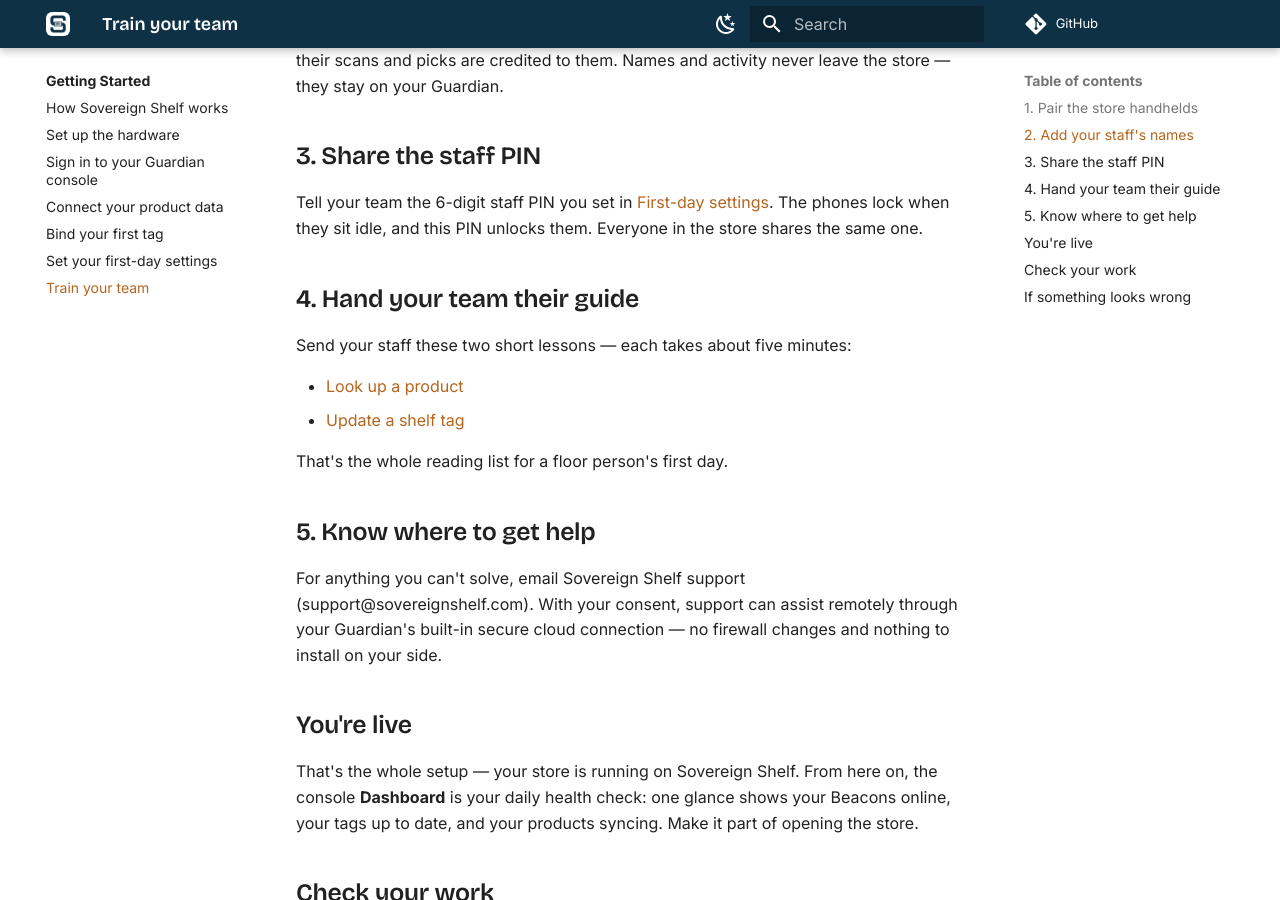
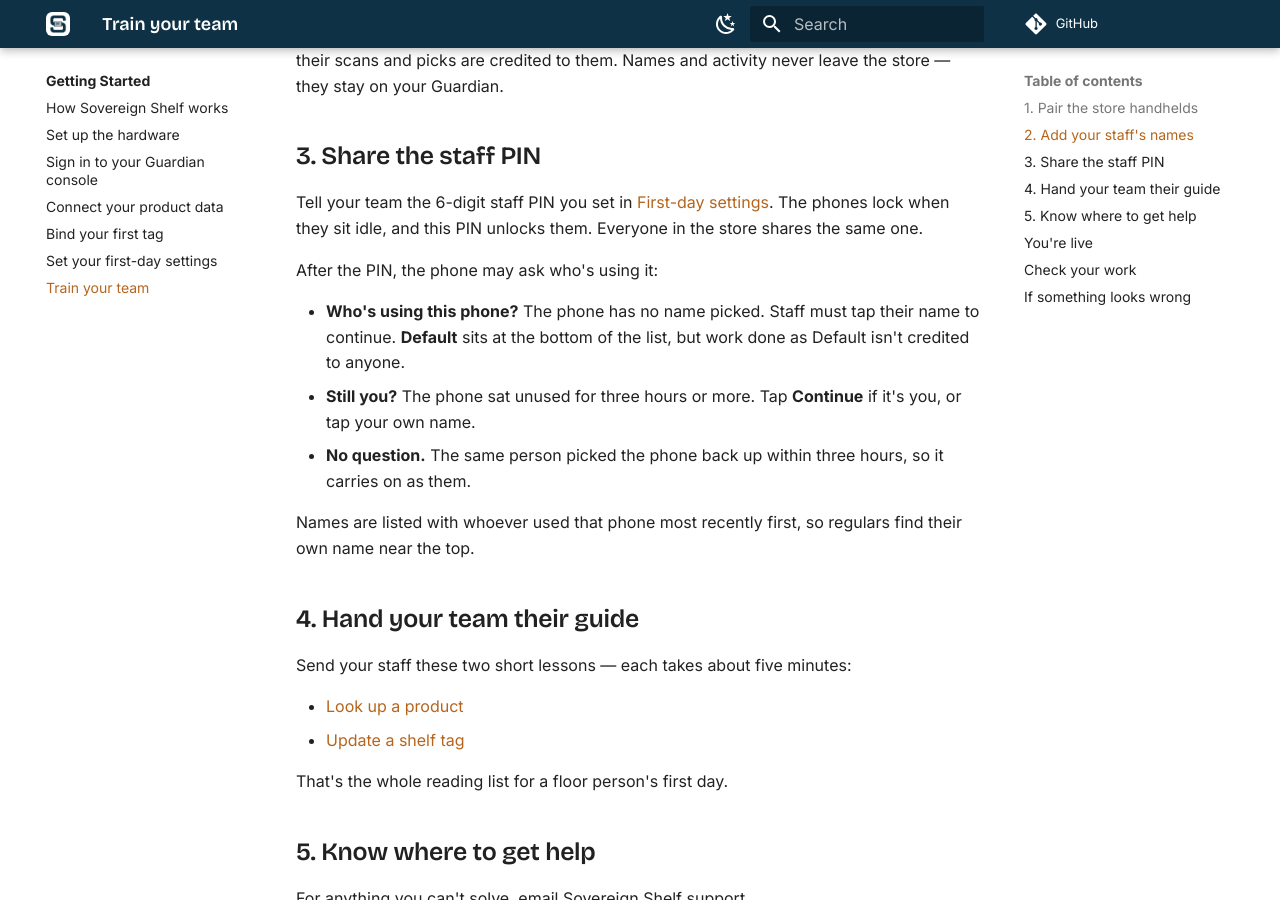
Before and after one commit to jimidarke/sosh-docs, an MkDocs documentation site: the page built from docs/getting-started/a7-train-your-team.md, in a window 1280 px wide and 900 px high, scrolled down 1822 px. Built offline with MkDocs 1.6.1 and Material for MkDocs 9.7.7, drawn with Linux system fonts in a browser that asks for light colours; comment, search, counter and statistics services are not loaded.

Commit message:
docs(staff): tell staff to tap their name after unlocking
The Mobile Scanner now asks who's using the phone after a PIN unlock:
- It must be answered when the phone is on Default.
- "Still you?" appears after 3 h idle.
- There's no question when the same person returns within 3 h.
The a7 lesson explains the three cases; the f2/f3 prerequisites add "tap
your name".

Co-Authored-By: Claude Opus 5.5 (1M context) <noreply@anthropic.com>

```diff
--- a/docs/getting-started/a7-train-your-team.md
+++ b/docs/getting-started/a7-train-your-team.md
@@ -37,6 +37,14 @@ The names appear in the name picker on every phone. When someone picks their nam
 
 Tell your team the 6-digit staff PIN you set in [First-day settings](a6-first-day-settings.md). The phones lock when they sit idle, and this PIN unlocks them. Everyone in the store shares the same one.
 
+After the PIN, the phone may ask who's using it:
+
+- **Who's using this phone?** The phone has no name picked. Staff must tap their name to continue. **Default** sits at the bottom of the list, but work done as Default isn't credited to anyone.
+- **Still you?** The phone sat unused for three hours or more. Tap **Continue** if it's you, or tap your own name.
+- **No question.** The same person picked the phone back up within three hours, so it carries on as them.
+
+Names are listed with whoever used that phone most recently first, so regulars find their own name near the top.
+
 ## 4. Hand your team their guide
 
 Send your staff these two short lessons — each takes about five minutes:
```
Also changed, not shown: docs/staff/f2-look-up-a-product.md (+1 -0 lines), docs/staff/f3-update-a-shelf-tag.md (+1 -1 lines).
